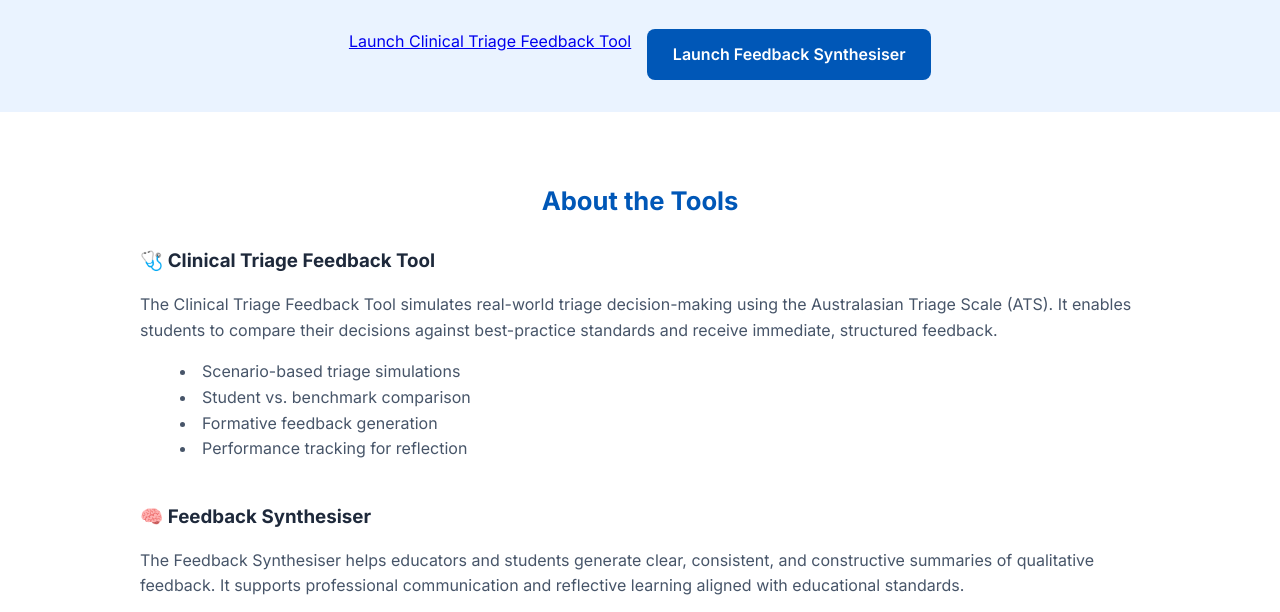
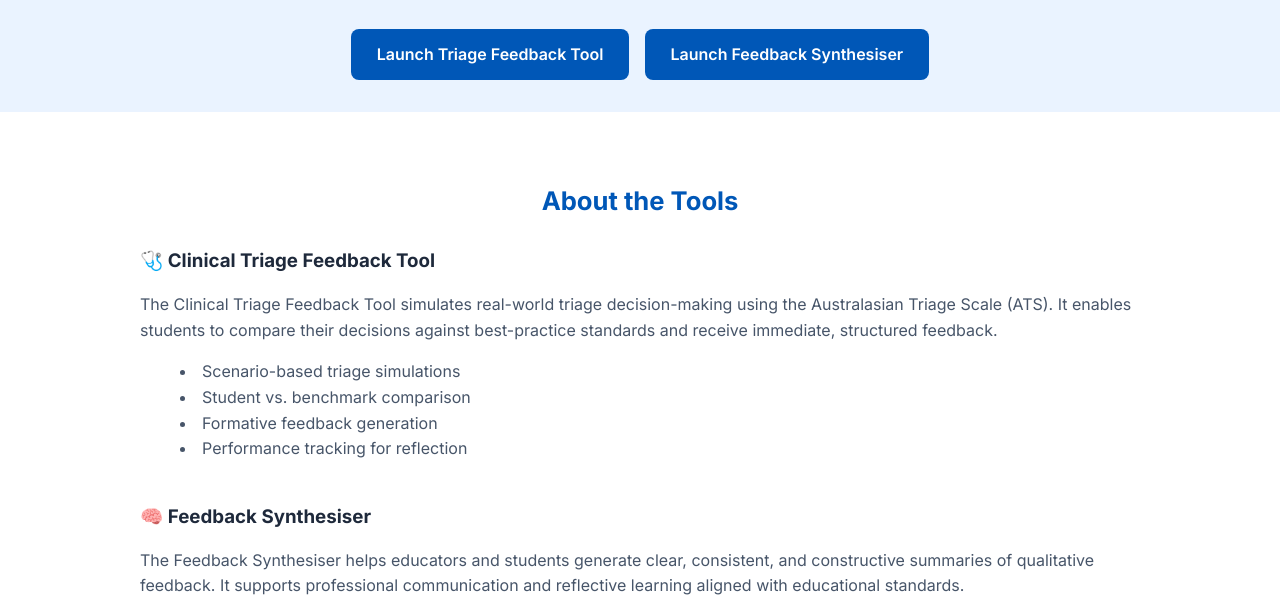
Before and after one commit to garycrowfoot-glitch/SIM-TRACK, a plain HTML site: page index.html in a window 1280 px wide. Shown: the part 188-800 px from the top of the page. Drawn offline with Linux system fonts and the light colour scheme.

Commit message:
Update index.html

```diff
--- a/index.html
+++ b/index.html
@@ -129,7 +129,7 @@
     <h1>SIM-TRACK: Clinical Triage Feedback Suite</h1>
     <p>Interactive tools to support triage decision-making and feedback synthesis for nursing education.</p>
     <div class="hero-buttons">
-      <a href="https://garycrowfoot-glitch.github.io/SIM-TRACK/CTFT/CTFT.html">Launch Clinical Triage Feedback Tool</a>
+     <a href="https://garycrowfoot-glitch.github.io/SIM-TRACK/CTFT/" class="btn">Launch Triage Feedback Tool</a>
       <a href="https://garycrowfoot-glitch.github.io/SIM-TRACK/feedback-synthesiser" class="btn">Launch Feedback Synthesiser</a>
     </div>
   </header>
```
